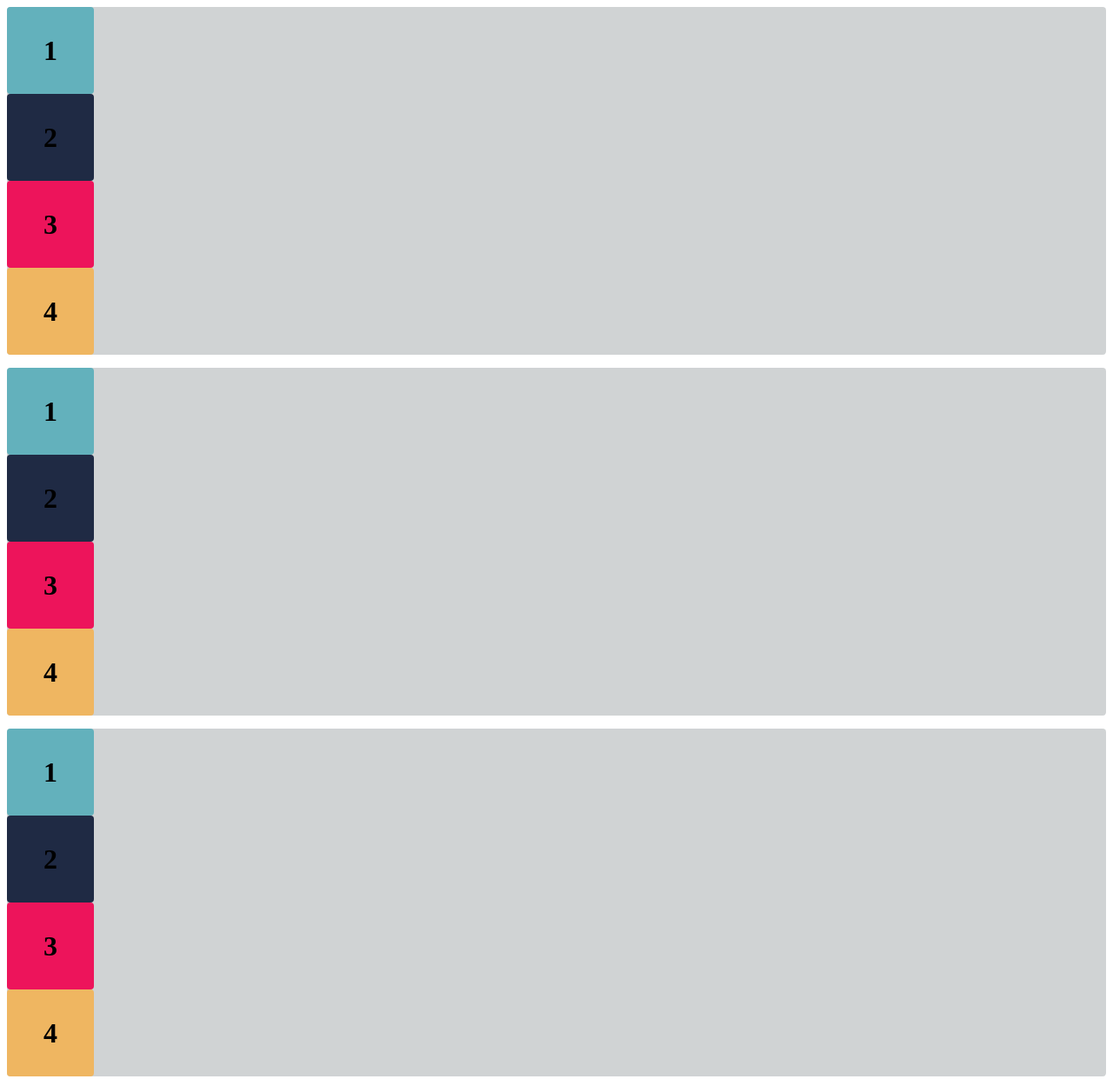
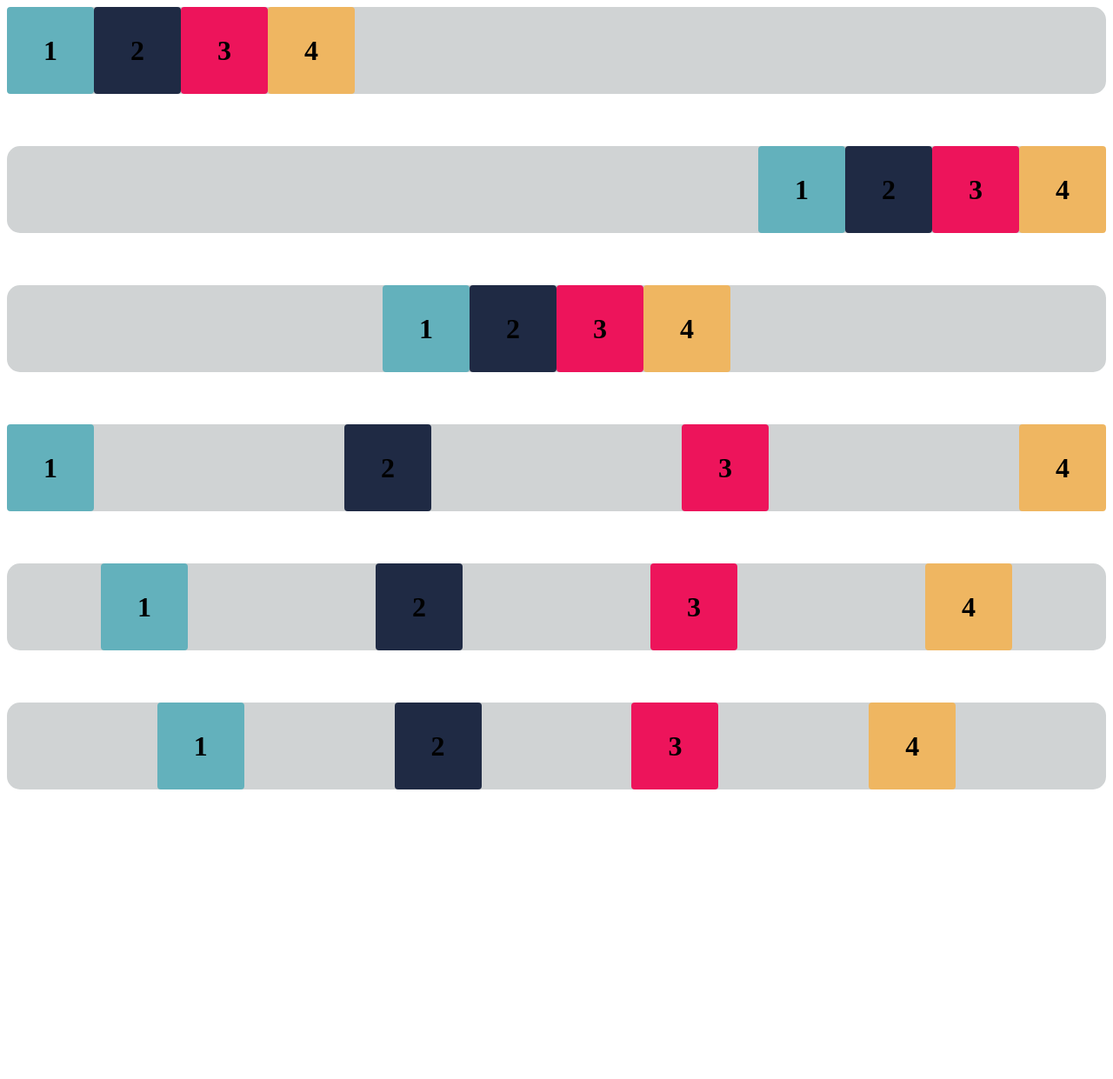
Before and after one commit to luanaliriel/atividade-flexbox02-pi, a plain HTML site: page index.html in a window 1280 px wide. Shown: the top 1241 px of the page at 87% size. After the commit the page ends 968 px from the top, so only its background shows below. Drawn offline with Linux system fonts and the light colour scheme.

Commit message:
Add files via upload

```diff
--- a/estilo.css
+++ b/estilo.css
@@ -7,9 +7,9 @@
 }
 
 .base {
-    margin-bottom: 15px;
+    margin-bottom: 60px;
     background-color: #d0d3d4;
-    border-radius: 4px;
+    border-radius: 15px;
 }
 
 .box1 {
@@ -33,26 +33,50 @@ h1 {
     margin: auto;
 }
 
-/* Insira o código abaixo */
-
 .container1 {
-
+    display: flex;
+    flex-direction: row;
+    justify-content: flex-start;
 }
 
 .container2 {
-
+    display: flex;
+    flex-direction: row;
+    justify-content: flex-end;
 }
 
 .container3 {
+    display: flex;
+    flex-direction: row;
+    justify-content: center;
 
 }
 
 .container4 {
+    display: flex;
+    flex-direction: row;
+    justify-content: space-between;
+}
+.container5 {
+    display: flex;
+    flex-direction: row;
+    justify-content: space-around;
 
 }
-.container5 {
+.container6 {
+    display: flex;
+    flex-direction: row;
+    justify-content: space-evenly;
 
 }
-.container-6 {
+.container-exercicioB {
+    display: flex;
+    flex-direction: column-reverse;
+}
+.container-desafio{
+    display: flex;
+    justify-content: flex-end;
+    flex-direction: row-reverse;
+}
 
-}
+/* justify content alinha os itens no eixo horizontal (flex direction row) e align itens alinha os itens no eixo vertical*/
```
